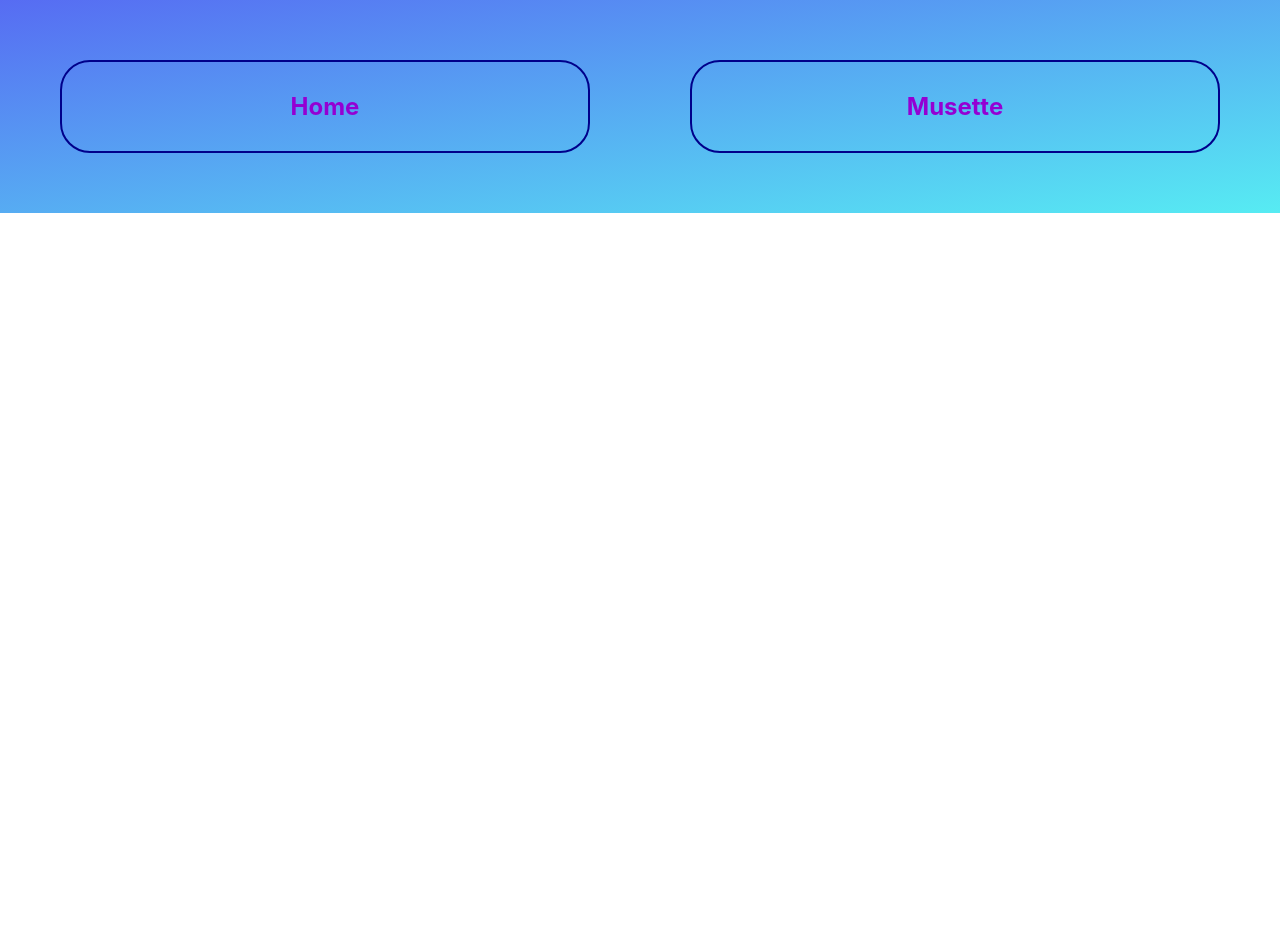
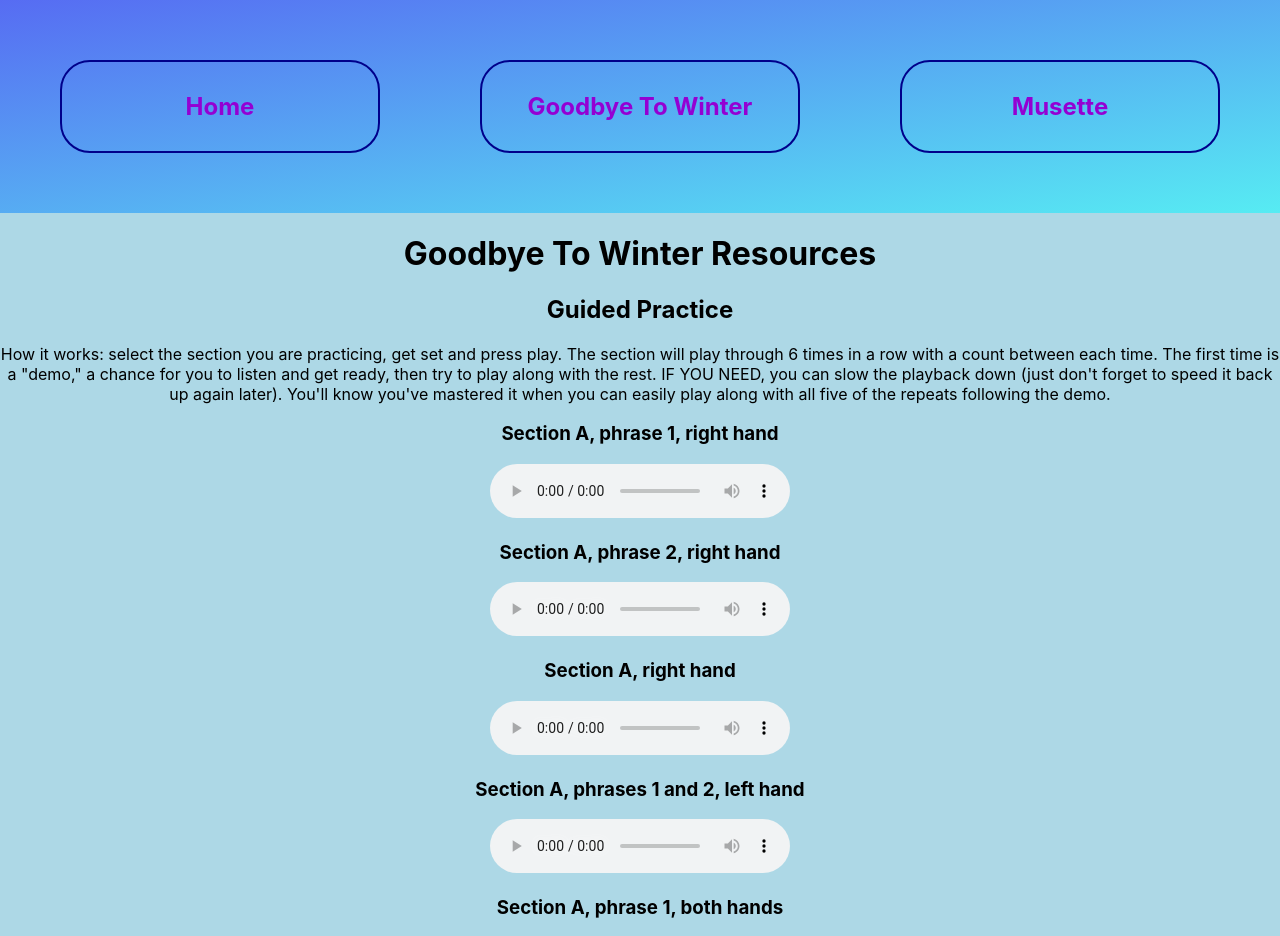
Before and after one commit to Sheilabob/Suzuki-song-resources, a React (Create React App) app: page /goodbyetowinter in a window 1280 px wide. Before the commit this address had no page. Shown: the top 936 px of the page. Before the commit the page ends 800 px from the top, so only its background shows below. Built offline with nearby package versions, Linux system fonts and the light colour scheme.

Commit message:
updated site to include goodbye to winter

```diff
--- a/src/App.js
+++ b/src/App.js
@@ -1,6 +1,7 @@
 import './App.css';
 import Home from './Home';
 import Musette from './Musette';
+import GoodbyeToWinter from './GoodbyeToWinter';
 import {
   BrowserRouter as Router,
   Routes,
@@ -19,8 +20,12 @@ function App() {
               <Link to="/"><h1>Home</h1></Link>
             </li>
             <li class="menu-item">
+              <Link to="/goodbyetowinter"><h1>Goodbye To Winter</h1></Link>
+            </li>
+            <li class="menu-item">
               <Link to="/musette"><h1>Musette</h1></Link>
             </li>
+
           </ul>
         </nav>
 
@@ -28,6 +33,10 @@ function App() {
             renders the first one that matches the current URL. */}
             <div class="pages">
         <Routes>
+          <Route path="/goodbyetowinter" element={ <GoodbyeToWinter />}>
+          </Route>
+
+
           <Route path="/musette" element={ <Musette />}>
 
           </Route>
--- /dev/null
+++ b/src/GoodbyeToWinter.js
@@ -0,0 +1,66 @@
+function GoodbyeToWinter() {
+    return (
+      <div>
+        <h1>Goodbye To Winter Resources</h1>
+        <section> <h2>Guided Practice</h2>
+        <p>How it works:  select the section you are practicing, get set and press play.  The section will play through 6 times in a row with a count between each time.  The first time is a "demo," a chance for you to listen and get ready, then try to play along with the rest.  IF YOU NEED, you can slow the playback down (just don't forget to speed it back up again later).  You'll know you've mastered it when you can easily play along with all five of the repeats following the demo.</p>
+        <h3>Section A, phrase 1, right hand</h3>
+        <audio src="assets/audio/Musette-RH-1a.mp3" controls>Your browser does not support HTML5 audio.</audio>
+        <h3>Section A, phrase 2, right hand</h3>
+        <audio src="assets/audio/Musette-RH-1b.mp3" controls>Your browser does not support HTML5 audio.</audio>
+        <h3>Section A, right hand</h3>
+        <audio src="assets/audio/Musette-RH-A.mp3" controls>Your browser does not support HTML5 audio.</audio>
+        <h3>Section A, phrases 1 and 2, left hand</h3>
+        <audio src="assets/audio/Musette-LHA.mp3" controls>Your browser does not support HTML5 audio.</audio>
+        <h3>Section A, phrase 1, both hands</h3>
+        <audio src="assets/audio/Musette-A1.mp3" controls>Your browser does not support HTML5 audio.</audio>
+        <h3>Section A, phrase 2, both hands</h3>
+        <audio src="assets/audio/Musette-A2.mp3" controls>Your browser does not support HTML5 audio.</audio>
+        <h3>Section A, both hands</h3>
+        <audio src="assets/audio/Musette-A.mp3" controls>Your browser does not support HTML5 audio.</audio>
+        <h3>Section B, phrase 1, right hand</h3>
+        <audio src="assets/audio/Musette-B1-RH.mp3" controls>Your browser does not support HTML5 audio.</audio>
+        <h3>Section B, phrase 2, right hand</h3>
+        <audio src="assets/audio/Musette-B2-RH.mp3" controls>Your browser does not support HTML5 audio.</audio>
+        <h3>Section B, right hand</h3>
+        <audio src="assets/audio/Musette-B-RH.mp3" controls>Your browser does not support HTML5 audio.</audio>
+        <h3>Section B, phrase 1, left hand</h3>
+        <audio src="assets/audio/Musette-B1-LH.mp3" controls>Your browser does not support HTML5 audio.</audio>
+        <h3>Section B, phrase 2, left hand</h3>
+        <audio src="assets/audio/Musette-B2-LH.mp3" controls>Your browser does not support HTML5 audio.</audio>
+        <h3>Section B, left hand</h3>
+        <audio src="assets/audio/Musette-B-LH.mp3" controls>Your browser does not support HTML5 audio.</audio>
+        <h3>Section B, phrase 1, both hands</h3>
+        <audio src="assets/audio/Musette-B1.mp3" controls>Your browser does not support HTML5 audio.</audio>
+        <h3>Section B, phrase 2, both hands</h3>
+        <audio src="assets/audio/Musette-B2.mp3" controls>Your browser does not support HTML5 audio.</audio>
+        <h3>Section B, both hands</h3>
+        <audio src="assets/audio/Musette-B.mp3" controls>Your browser does not support HTML5 audio.</audio>
+</section>
+        <section>
+        <h2>Tutorial Videos</h2>
+        <p>How it works: these videos are all the same video, just bookmarked to different sections.  Watch the full video or use one of the others to skip to the section you need.</p>
+        <h3>Full Video</h3>
+        <iframe width="560" height="315" src="https://www.youtube.com/embed/wTiI71clTD4" title="YouTube video player" frameborder="0" allow="accelerometer; autoplay; clipboard-write; encrypted-media; gyroscope; picture-in-picture; web-share" allowfullscreen></iframe>
+        <h3>Introduction</h3>
+        <iframe width="560" height="315" src="https://www.youtube.com/embed/wTiI71clTD4?start=63" title="YouTube video player" frameborder="0" allow="accelerometer; autoplay; clipboard-write; encrypted-media; gyroscope; picture-in-picture; web-share" allowfullscreen></iframe>
+        <h3>Section A, RH</h3>
+        <iframe width="560" height="315" src="https://www.youtube.com/embed/wTiI71clTD4?start=230" title="YouTube video player" frameborder="0" allow="accelerometer; autoplay; clipboard-write; encrypted-media; gyroscope; picture-in-picture; web-share" allowfullscreen></iframe>
+        <h3>Section A, LH</h3>
+        <iframe width="560" height="315" src="https://www.youtube.com/embed/wTiI71clTD4?start=312" title="YouTube video player" frameborder="0" allow="accelerometer; autoplay; clipboard-write; encrypted-media; gyroscope; picture-in-picture; web-share" allowfullscreen></iframe>
+        <h3>Section A, Both Hands</h3>
+        <iframe width="560" height="315" src="https://www.youtube.com/embed/wTiI71clTD4?start=447" title="YouTube video player" frameborder="0" allow="accelerometer; autoplay; clipboard-write; encrypted-media; gyroscope; picture-in-picture; web-share" allowfullscreen></iframe>
+        <h3>Section B, RH</h3>
+        <iframe width="560" height="315" src="https://www.youtube.com/embed/wTiI71clTD4?start=559" title="YouTube video player" frameborder="0" allow="accelerometer; autoplay; clipboard-write; encrypted-media; gyroscope; picture-in-picture; web-share" allowfullscreen></iframe>
+        <h3>Section B, LH</h3>
+        <iframe width="560" height="315" src="https://www.youtube.com/embed/wTiI71clTD4?start=652" title="YouTube video player" frameborder="0" allow="accelerometer; autoplay; clipboard-write; encrypted-media; gyroscope; picture-in-picture; web-share" allowfullscreen></iframe>
+        <h3>Section B, Both Hands</h3>
+        <iframe width="560" height="315" src="https://www.youtube.com/embed/wTiI71clTD4?start=811" title="YouTube video player" frameborder="0" allow="accelerometer; autoplay; clipboard-write; encrypted-media; gyroscope; picture-in-picture; web-share" allowfullscreen></iframe>
+        <h3>Whole Song</h3>
+        <iframe width="560" height="315" src="https://www.youtube.com/embed/wTiI71clTD4?start=928" title="YouTube video player" frameborder="0" allow="accelerometer; autoplay; clipboard-write; encrypted-media; gyroscope; picture-in-picture; web-share" allowfullscreen></iframe>
+        </section>
+      </div>
+    );
+  }
+
+  export default GoodbyeToWinter;
```
